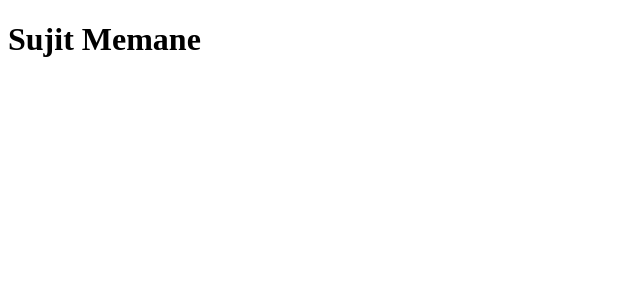
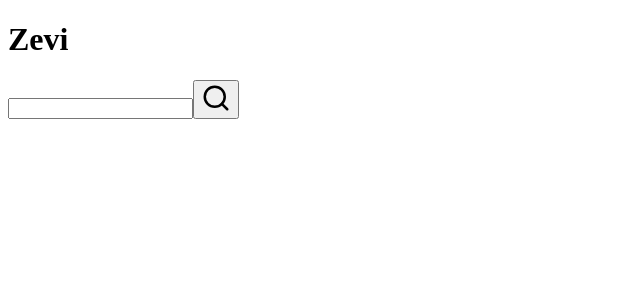
Before and after one commit to sujitmemane/Zevi-Assignment, a React (Vite) app: page / in a window 1280 px wide. Shown: the top 300 px of the page, without its empty margins (0-640 px from the left). Built offline with nearby package versions, Linux system fonts and the light colour scheme.

Commit message:
Developed the Skeleton of Two Components

```diff
--- a/package.json
+++ b/package.json
@@ -11,9 +11,11 @@
   },
   "dependencies": {
     "react": "^18.2.0",
-    "react-dom": "^18.2.0"
+    "react-dom": "^18.2.0",
+    "react-icons": "^4.10.1"
   },
   "devDependencies": {
+    "@faker-js/faker": "^8.0.2",
     "@types/react": "^18.2.15",
     "@types/react-dom": "^18.2.7",
     "@typescript-eslint/eslint-plugin": "^6.0.0",
--- a/src/App.tsx
+++ b/src/App.tsx
@@ -1,16 +1,22 @@
-
-import './App.css'
+import React, { useState } from 'react';
+import './App.css';
+import SearchBar from './components/SearchBar/SearchBar';
+import SuggestionBox from './components/SuggestionBox/SuggestionBox';
 
 function App() {
+  const [showSuggestionBox, setShowSuggestionBox] = useState<boolean>(false);
 
+  const setFocusHandler = (value: boolean) => {
+    setShowSuggestionBox(value);
+  };
 
   return (
-    <>
-     <h1>
-      Sujit Memane
-     </h1>
-    </>
-  )
+    <div className="App">
+      <h1 className='logo-heading'>Zevi</h1>
+      <SearchBar onFocusChange={setFocusHandler} />
+      {showSuggestionBox && <SuggestionBox />}
+    </div>
+  );
 }
 
-export default App
+export default App;
--- /dev/null
+++ b/src/components/SearchBar/SearchBar.tsx
@@ -0,0 +1,39 @@
+import React, { useState } from 'react';
+import { FiSearch } from 'react-icons/fi';
+import './searchbar.css';
+
+interface SearchBarProps {
+  onFocusChange: (value: boolean) => void;
+}
+
+const SearchBar: React.FC<SearchBarProps> = ({ onFocusChange }) => {
+  const [searchString, setSearchString] = useState<string>('');
+
+
+  const handleFocus = () => {
+
+    onFocusChange(true);
+  };
+
+  const handleBlur = () => {
+
+    onFocusChange(false);
+  };
+
+  return (
+    <div className='search-container'>
+      <input
+        type="text"
+        value={searchString}
+        onChange={(e) => setSearchString(e.target.value)}
+        onFocus={handleFocus}
+        onBlur={handleBlur}
+      />
+      <button>
+        <FiSearch size={30} />
+      </button>
+    </div>
+  );
+};
+
+export default SearchBar;
--- /dev/null
+++ b/src/components/SearchBar/searchbar.css
@@ -0,0 +1,3 @@
+/* .search-container{
+    background-color: red;
+} */
--- /dev/null
+++ b/src/components/SuggestionBox/SuggestionBox.tsx
@@ -0,0 +1,13 @@
+
+
+const SuggestionBox = () => {
+
+
+  return (
+    <div>
+      It is Suggestion Box
+    </div>
+  );
+};
+
+export default SuggestionBox;
--- /dev/null
+++ b/src/components/index.js
@@ -0,0 +1,4 @@
+import SearchBar from "./SearchBar/SearchBar";
+import SuggestionBox from "./SuggestionBox/SuggestionBox";
+
+export {SearchBar,SuggestionBox}
```
Also changed, not shown: src/components/SuggestionBox/suggestionbox.css (added), 1 other file (tests, documents, lock files or other folders).
